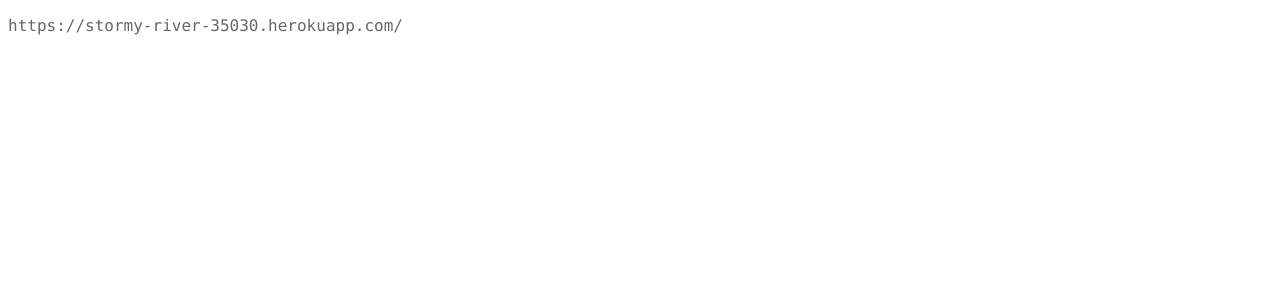
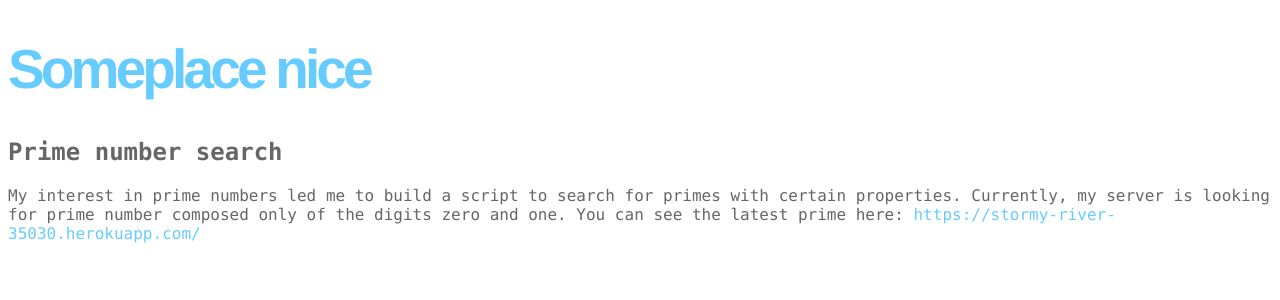
Before and after one commit to adamcheasley/adamcheasley.github.io, a Jekyll site: the page built from projects/primes.md, in a window 1280 px wide. Shown: the top 300 px of the page. Built offline with Jekyll 4.4.1, drawn with Linux system fonts in a browser that asks for light colours; our own code applies the rules of GitHub Pages for plain Markdown files.

Commit message:
Update primes.md

```diff
--- a/projects/primes.md
+++ b/projects/primes.md
@@ -1 +1,11 @@
-https://stormy-river-35030.herokuapp.com/
+---
+title: Projects
+layout: default
+---
+
+# [Someplace nice](/)
+
+## Prime number search
+
+My interest in prime numbers led me to build a script to search for primes with certain properties. Currently, my server is looking for prime number composed only of the digits zero and one. You can see the latest prime here:
+[https://stormy-river-35030.herokuapp.com/](https://stormy-river-35030.herokuapp.com/)
```
